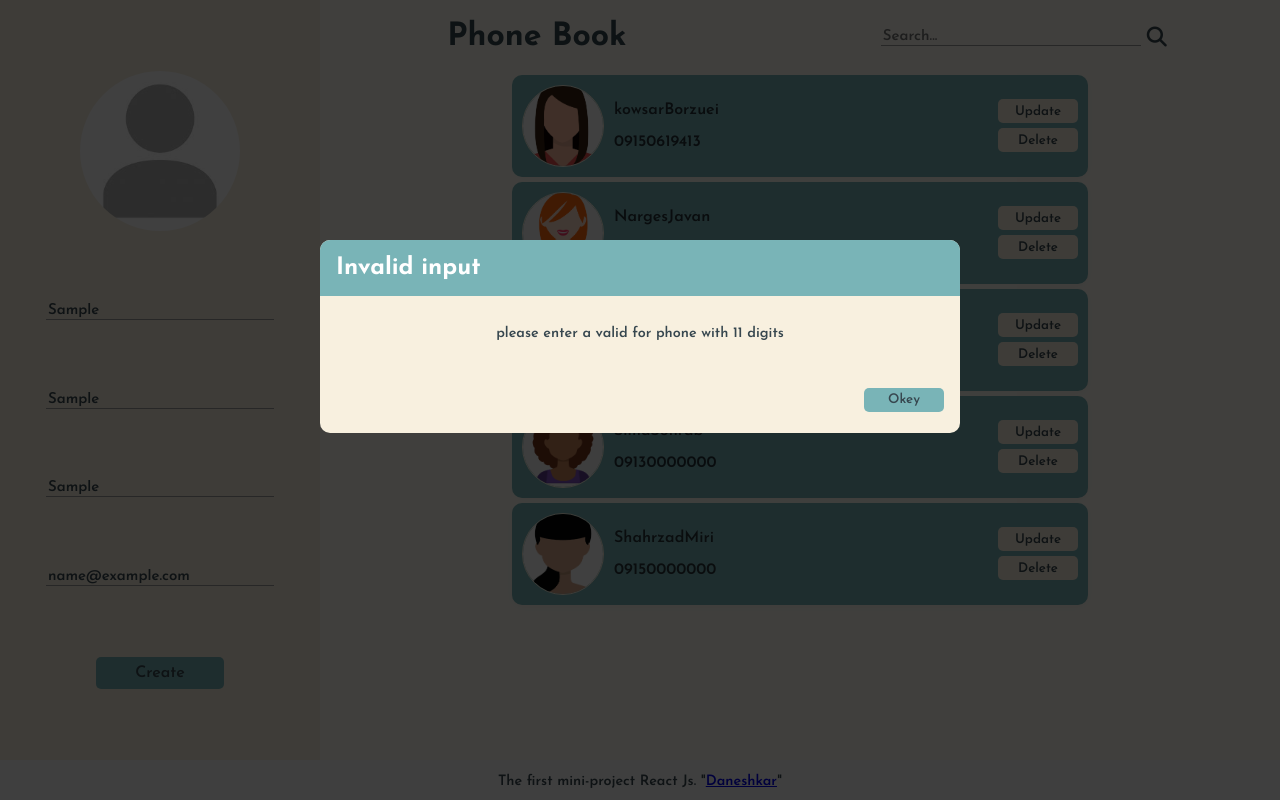
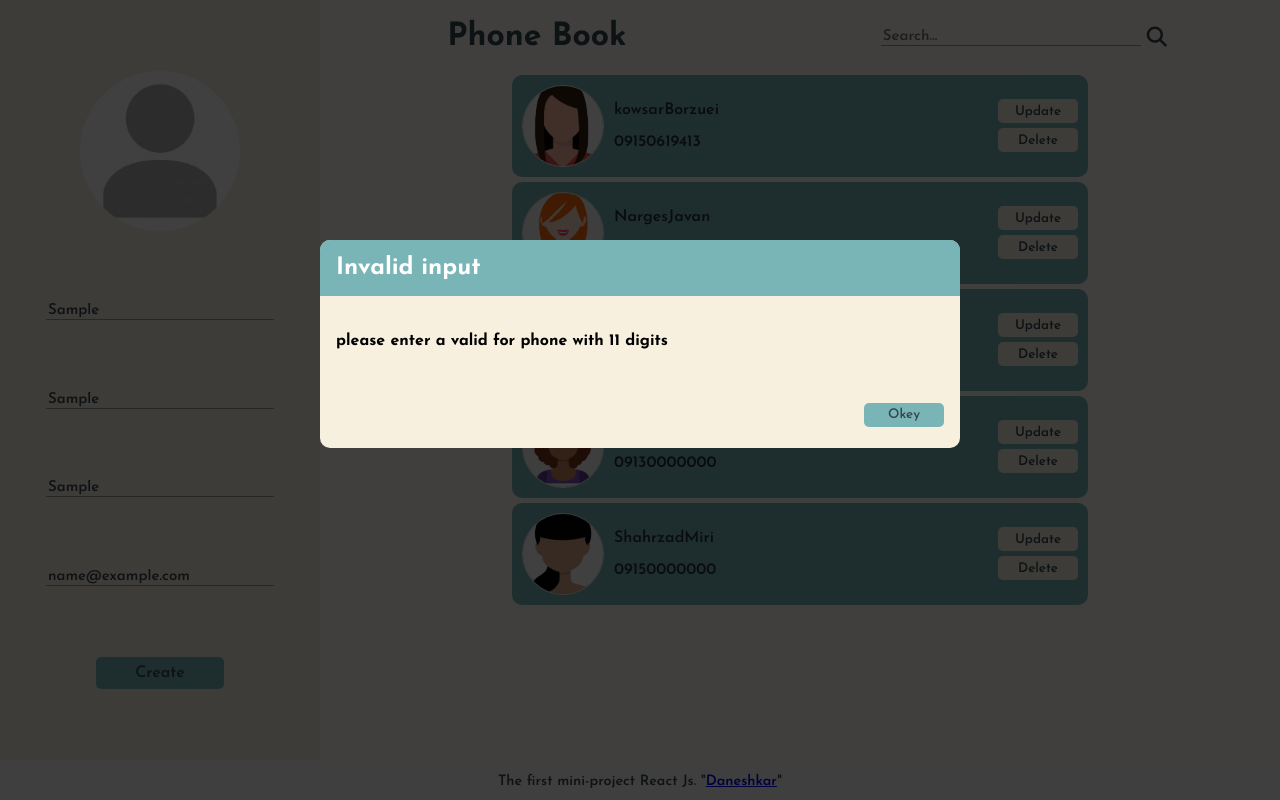
Before and after one commit to kowsarborzouei/min-project-phonebook, a React (Create React App) app: page / in a window 1280 px wide. Both pictures are taken after typing "Sample", "Sample", "Sample", "name@example.com" into the empty fields and a click on the button "Create". Built offline with nearby package versions, Linux system fonts and the light colour scheme.

Commit message:
8th commit errorModal

```diff
--- a/src/components/ErrorModal/ErrorModal.js
+++ b/src/components/ErrorModal/ErrorModal.js
@@ -9,7 +9,7 @@ function ErrorModal(props){
                     <h2>{props.title}</h2>
                 </header>
                 <div className={classes.content}>
-                    <p>{props.message}</p>
+                    <h4>{props.message}</h4>
                 </div>
                 <footer className={classes.actions}>
                     <button className={classes.buttonError} onClick={props.onConfirm}>Okey</button>
--- a/src/components/ErrorModal/ErrorModal.module.css
+++ b/src/components/ErrorModal/ErrorModal.module.css
@@ -31,6 +31,7 @@
 
 .content {
     padding: 1rem;
+    text-align: left;
 }
 
 .actions {
```
Also changed, not shown: src/App.js (+12 -1 lines).
